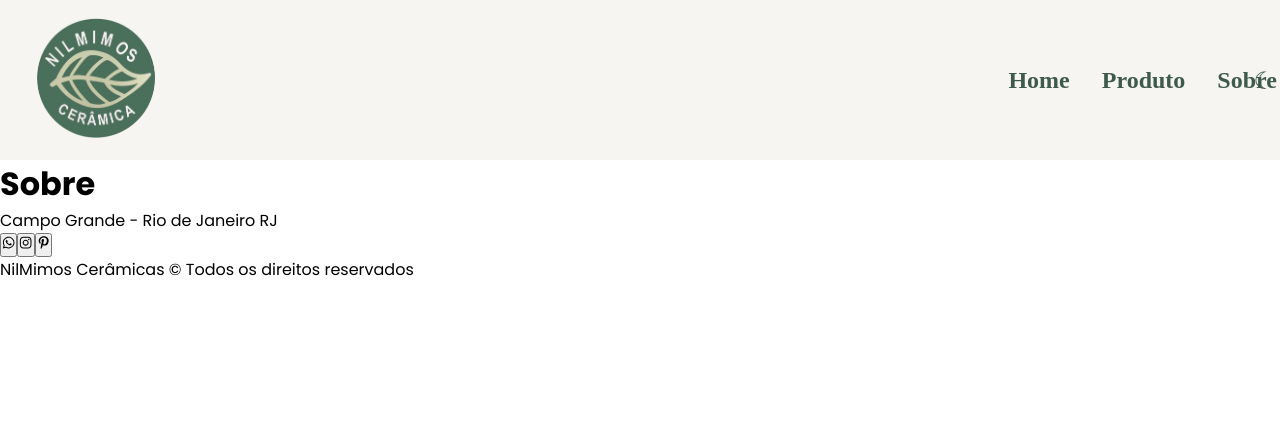
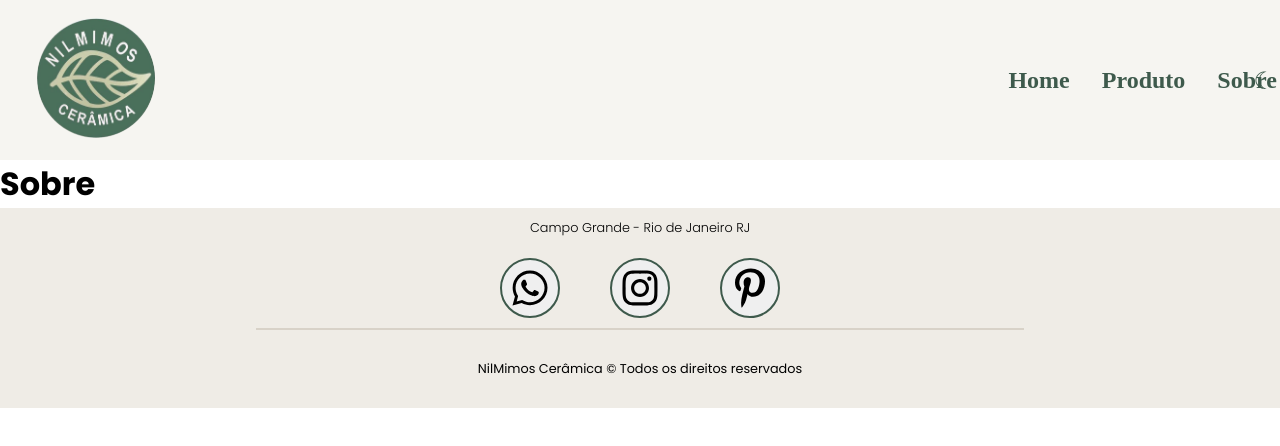
Before and after one commit to CaioSouza021/NilMimosCeramicas, a React (Vite) app: page /Sobre in a window 1280 px wide. Shown: the top 446 px of the page. Built offline with nearby package versions, Linux system fonts and the light colour scheme; a web font is replaced by a local one.

Commit message:
footer estilizado parcialmente

```diff
--- a/src/components/Footer/footer.jsx
+++ b/src/components/Footer/footer.jsx
@@ -40,7 +40,7 @@ export default function Footer() {
 
       {/* Direitos Autorais */}
       <section className={S.BoxDireitos}>
-        <p>NilMimos Cerâmicas © Todos os direitos reservados</p>
+        <p>NilMimos Cerâmica © Todos os direitos reservados</p>
       </section>
     </footer>
   );
--- a/src/components/Footer/footer.module.scss
+++ b/src/components/Footer/footer.module.scss
@@ -0,0 +1,77 @@
+footer {
+  height: 25vh;
+  width: 100vw;
+
+  background-color: #efece6;
+}
+
+footer .BoxLocalizacao {
+  width: 100%;
+  height: 20%;
+
+  display: flex;
+  justify-content: center;
+  align-items: center;
+
+  font-weight: 300;
+  font-size: 0.8rem;
+}
+
+footer .ContainerSocial {
+  height: 40%;
+  width: 100%;
+}
+
+footer .ContainerSocial .boxIcons {
+  height: 100%;
+  width: 100%;
+
+  display: flex;
+  align-items: center;
+  justify-content: center;
+  gap: 50px;
+}
+
+.ContainerSocial .boxIcons button {
+  width: 60px;
+  height: 60px;
+
+  text-align: center;
+  display: flex;
+  align-items: center;
+  justify-content: center;
+  cursor: pointer;
+
+  font-size: 40px;
+  border-radius: 50%;
+
+  color: black;
+  border: solid 2px #3e5a4c;
+}
+
+footer .boxLinha {
+  height: 1px;
+  width: 100vw;
+
+  display: flex;
+  align-items: center;
+  justify-content: center;
+}
+footer .boxLinha .Linha {
+  border: solid 1px #d8d2c8;
+  width: 60%;
+}
+
+footer .BoxDireitos {
+  width: 100vw;
+  height: 40%;
+
+  display: flex;
+  align-items: center;
+  justify-content: center;
+}
+
+footer .BoxDireitos p {
+  font-size: 0.8rem;
+  font-weight: 400;
+}
```
